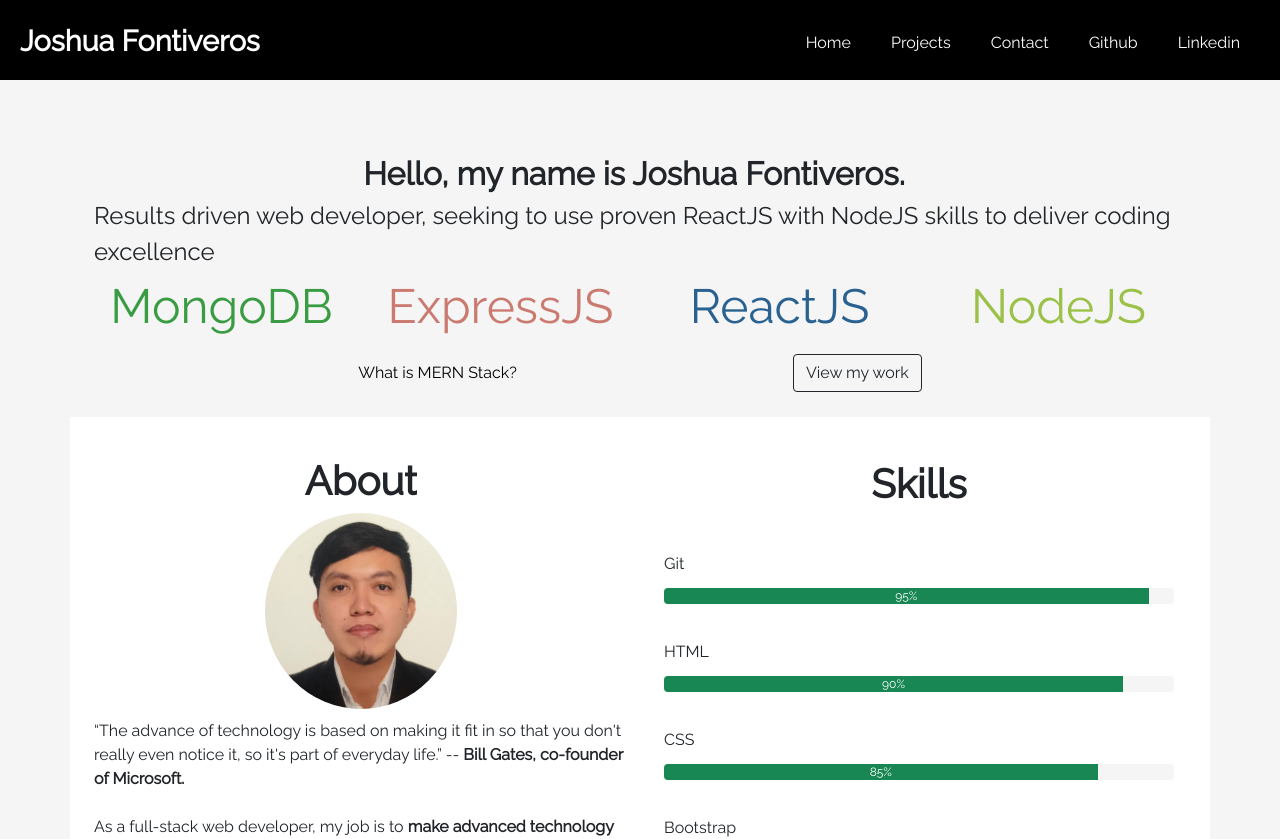
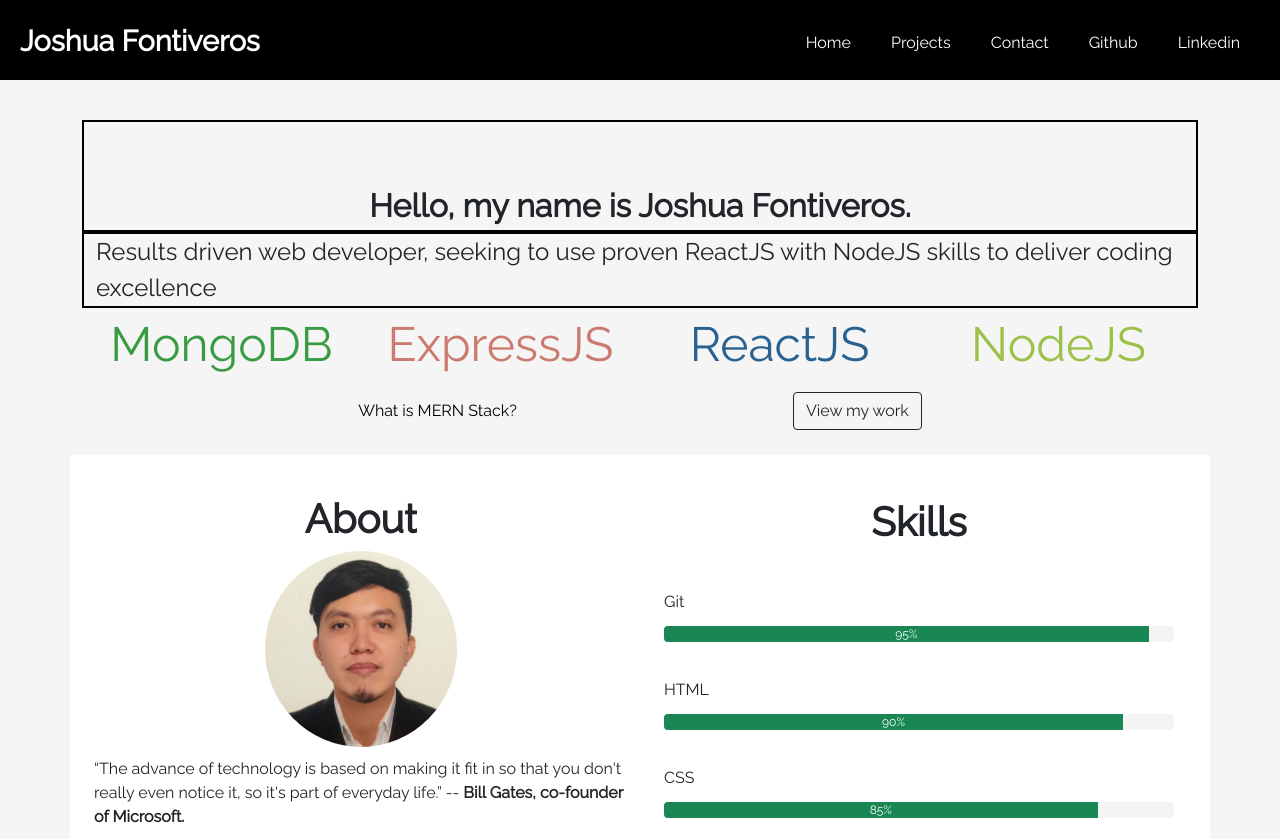
Before and after one commit to JoshuaFontiveros/joshua-fontiveros-portfolio, a React (Create React App) app: page / in a window 1280 px wide. Shown: the top 839 px of the page. Built offline with nearby package versions, Linux system fonts and the light colour scheme.

Commit message:
Fix: portfolio.

```diff
--- a/src/pages/About.css
+++ b/src/pages/About.css
@@ -12,10 +12,14 @@
     font-size: 2rem;
     font-weight: bold;
     padding-left: 12px;
+    display: flex;
+    flex-wrap: wrap;
   }
   .details {
     font-size: 1.5rem;
     padding-left: 12px;
+    display: flex;
+    flex-wrap: wrap;
   }
 
   .about-me {
--- a/src/pages/About.js
+++ b/src/pages/About.js
@@ -17,21 +17,17 @@ const About = () => {
   return (
     <React.Fragment>
       <div className="about ">
-        <div className="details-main-container">
         <Container className="details-container ">
-            <Container>
-              <Row className="name">Hello, my name is Joshua Fontiveros.</Row>
+          <Container className="name" style={{ border: "2px solid black" }}>
+            Hello, my name is Joshua Fontiveros.
           </Container>
         </Container>
         <Container className="details-container ">
-            <Container>
-              <Row className="details">
+          <Container className="details" style={{ border: "2px solid black" }}>
             Results driven web developer, seeking to use proven ReactJS with
             NodeJS skills to deliver coding excellence
-              </Row>
           </Container>
         </Container>
-        </div>
         {/* <Container className="merc-desc "> */}
         <Container className="mern-description ">
           <Container className="main-logo-container  ">
```
Lines whose indentation alone changed are shown as unchanged.
